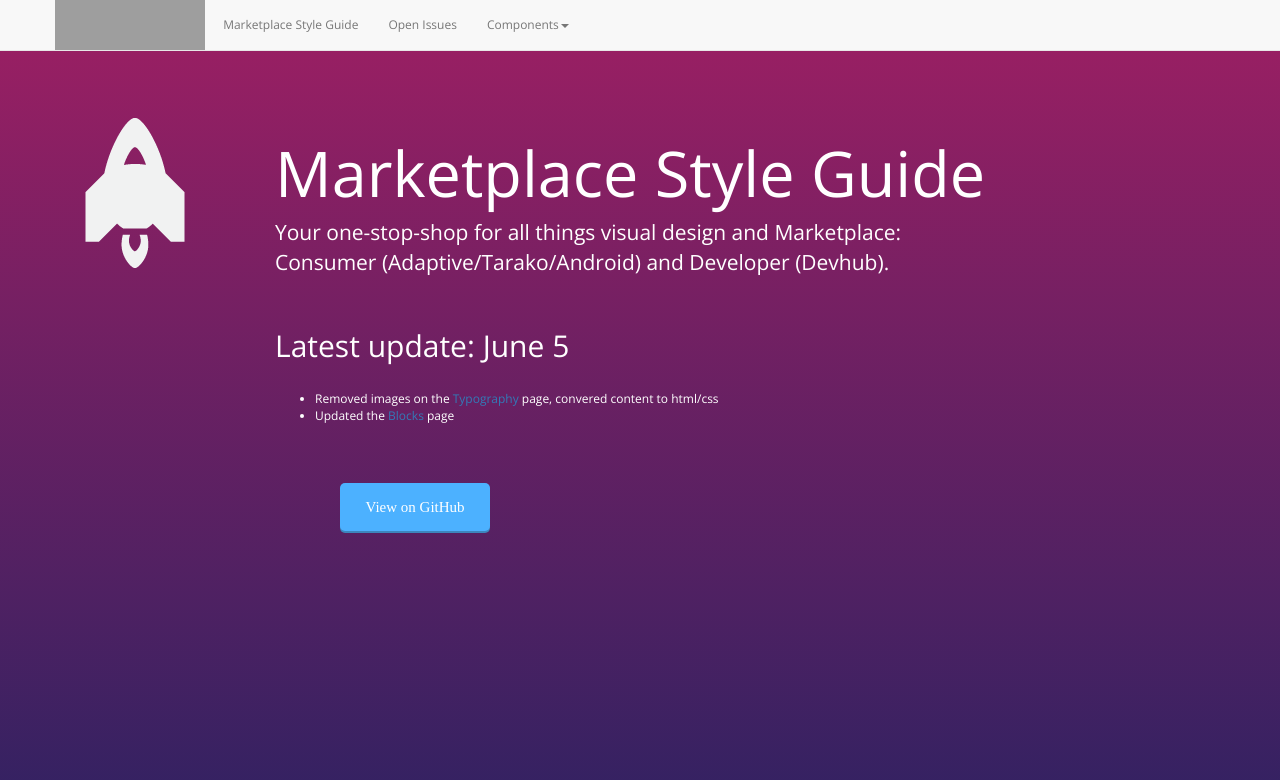
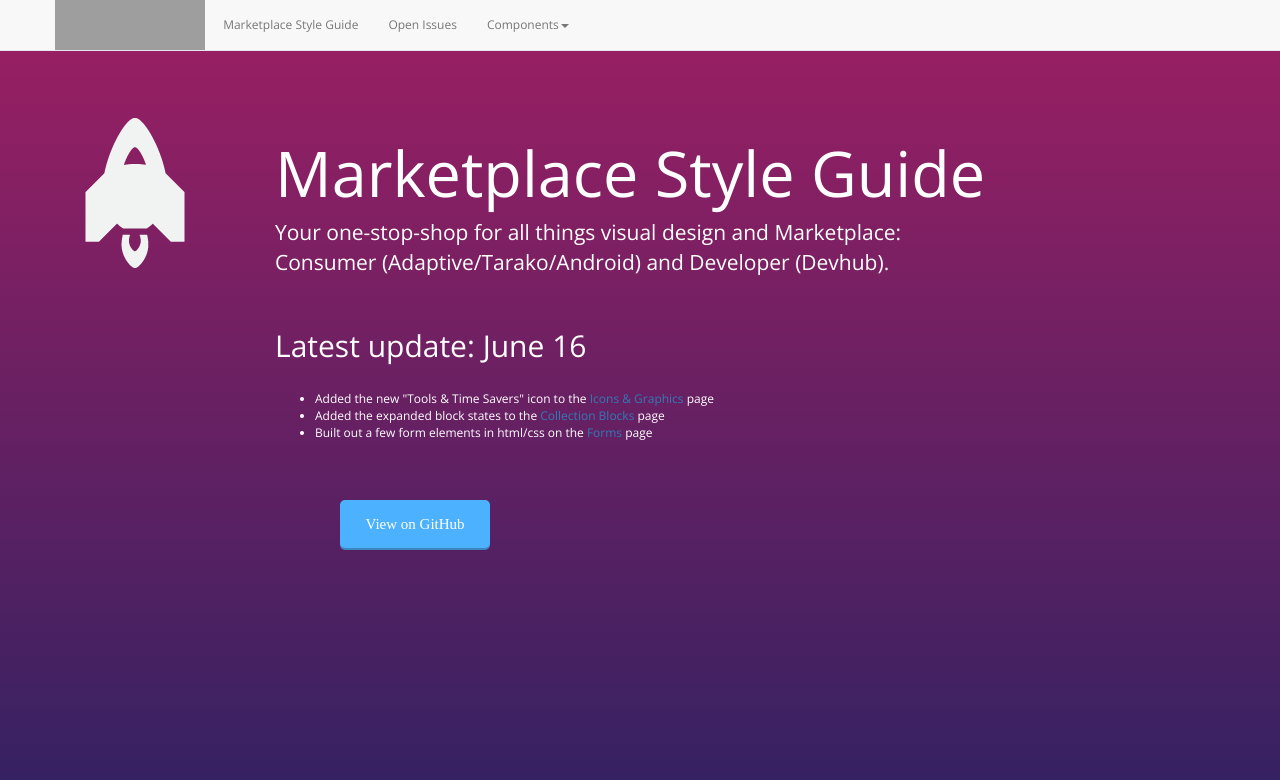
Before and after one commit to MarketplaceUX/marketplace-style-guides, a Jekyll site: the page built from index.html, in a window 1280 px wide and 900 px high, cut to the strip 0-832 px from the top of the window. Shown: the top 780 px of the strip. Built offline with Jekyll 4.4.1, drawn with Linux system fonts in a browser that asks for light colours; nearby versions of some CDN libraries; grey boxes are pictures that could not be loaded.

Commit message:
updated the changelog

```diff
--- a/index.html
+++ b/index.html
@@ -14,11 +14,12 @@
 		<h1>Marketplace Style Guide</h1>
 		<p>Your one-stop-shop for all things visual design and Marketplace:<br>Consumer (Adaptive/Tarako/Android) and Developer (Devhub).</p>
 		<br>
-		<h2>Latest update: June 5</h2>
+		<h2>Latest update: June 16</h2>
 		<br>
 		<ul>
-			<li>Removed images on the <a href="http://pwalm.github.io/marketplace-style-guides/btype.html">Typography</a> page, convered content to html/css</li>
-			<li>Updated the <a href="http://pwalm.github.io/marketplace-style-guides/blocks.html">Blocks</a> page</li>
+			<li>Added the new "Tools & Time Savers" icon to the <a href="http://pwalm.github.io/marketplace-style-guides/icons.html">Icons & Graphics</a> page</li>
+			<li>Added the expanded block states to the <a href="http://pwalm.github.io/marketplace-style-guides/blocks.html">Collection Blocks</a> page</li>
+			<li>Built out a few form elements in html/css on the <a href="http://pwalm.github.io/marketplace-style-guides/forms.html">Forms</a> page</li>
 		<br>
 		<br>
 		<a class="btn-medium" href="https://github.com/pwalm/marketplace-style-guides">View on GitHub</a>
```
